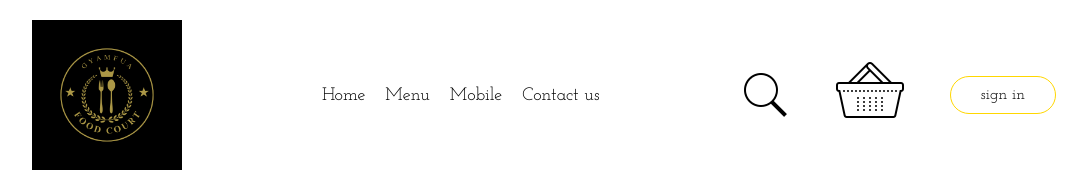
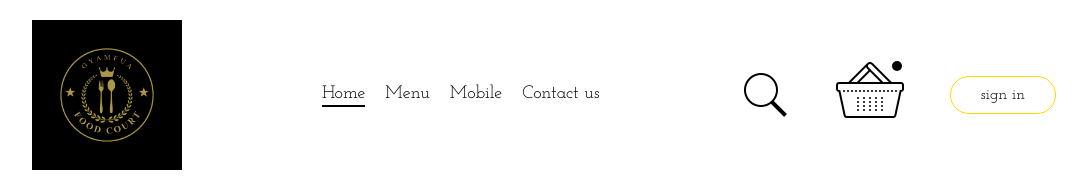
Before and after one commit to Adjoa20/GyamfuaFoodCourt, a React (Vite) app in the folder frontend/: page / in a window 1280 px wide. Shown: the top 187 px of the page, without its empty margins (96-1183 px from the left). Built offline with nearby package versions, Linux system fonts and the light colour scheme.

Commit message:
Created home, cart and placeorder folders
also created the home.jsx file in the home folder

```diff
--- a/frontend/src/components/Navbar/Navbar.css
+++ b/frontend/src/components/Navbar/Navbar.css
@@ -37,3 +37,26 @@
 .navbar button:hover{
     background-color: #fff4f2;
 }
+
+.navbar .active{
+    padding-bottom: 2px;
+    border-bottom: 2px solid #000000;
+}
+
+.navbar li{
+    cursor: pointer;
+}
+
+.navbar-search-icon{
+    position: relative;
+}
+
+.navbar-search-icon .dot{
+    position: absolute;
+    min-width: 10px;
+    min-height: 10px;
+    background-color: #000000;
+    border-radius: 5px;
+    top: 8px;
+    right: 8px;
+}
--- a/frontend/src/components/Navbar/Navbar.jsx
+++ b/frontend/src/components/Navbar/Navbar.jsx
@@ -3,24 +3,28 @@
 import { assets } from '../../assets/assets'
 
 const Navbar = () => {
-
+    // THIS IS TO CHANGE THE UNDERLINE ON CLICK FOR THE MENU
     const [menu, setMenu] = useState('home')
 
   return (
     <div className='navbar'>
       <img src={assets.logo} alt='' className='logo'/>
+      {/* CREATED A LIST FOR THE NAVBAR MENU */}
       <ul className="navbar-menu">
-      <li className={menu==='home'?'active':''}>Home</li>
-      <li className={menu==='menu'?'active':''}>Menu</li>
-      <li className={menu==='mobile'?'active':''}>Mobile</li>
-      <li className={menu==='contact-us'?'active':''}>Contact us</li>
+        {/* CREATED A ACTIVE ON CLICK FOR WHEN USERS SWITCH TABS */}
+      <li onClick={()=>setMenu('home')} className={menu==='home'?'active':''}>Home</li>
+      <li onClick={()=>setMenu('menu')} className={menu==='menu'?'active':''}>Menu</li>
+      <li onClick={()=>setMenu('mobile')} className={menu==='mobile'?'active':''}>Mobile</li>
+      <li onClick={()=>setMenu('contact-us')} className={menu==='contact-us'?'active':''}>Contact us</li>
       </ul>
+      {/* PUT THE SEARCH AND BASKET ICONS IN A DIV TO HAVE IT SET TO THE RIGHT OF THE SCREEN */}
       <div className="navbar-right">
         <img src={assets.search_icon} alt="" />
         <div className="navbar-search-icon">
             <img src={assets.basket_icon} alt="" />
             <div className="dot"></div>
         </div>
+        {/* CREATED A BUTTON FOR SIGN IN */}
         <button>sign in</button>
       </div>
     </div>
```
Also changed, not shown: frontend/src/pages/Home/Home.jsx (added, +11 -0 lines).
